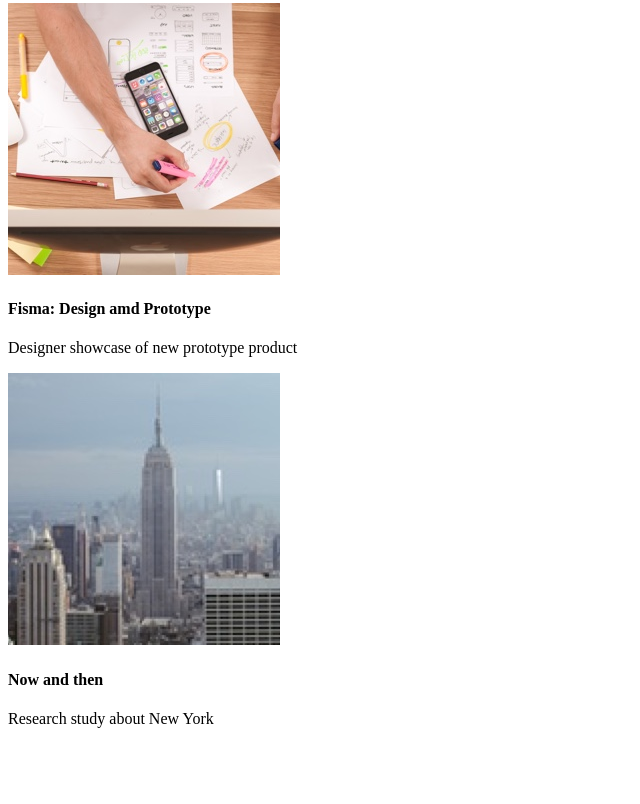
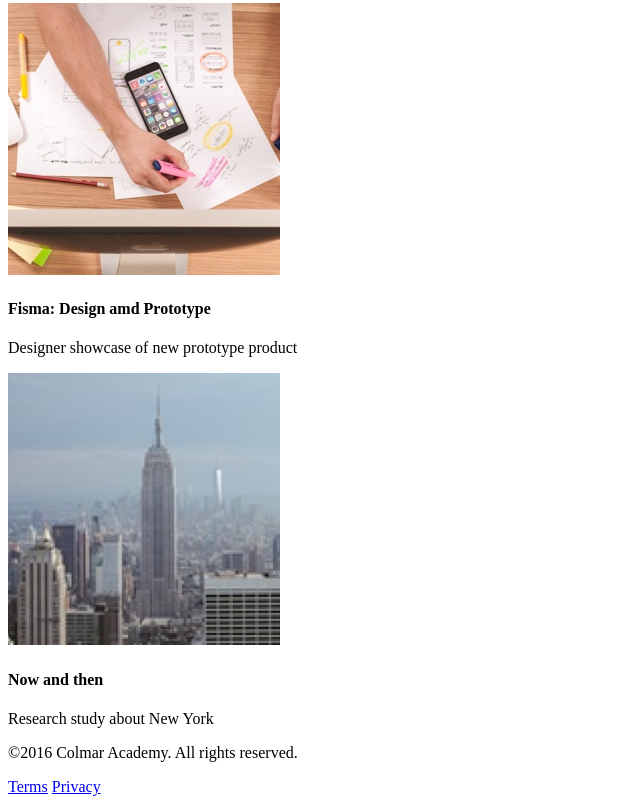
Before and after one commit to fglsn/colmar_academy, a plain HTML site: page index.html in a window 1280 px wide. Shown: the part 5836-6640 px from the top of the page, without its empty margins (0-640 px from the left). Before the commit the page ends 6580 px from the top, so only its background shows below. Drawn offline with Linux system fonts and the light colour scheme.

Commit message:
Modify footer

```diff
--- a/index.html
+++ b/index.html
@@ -204,7 +204,13 @@
 
         <!--Footer-->
         <footer>
-
+            <div class="rights">
+                <p>©2016 Colmar Academy. All rights reserved.</p>
+            </div>
+            <div id="terms">
+                <a href="#">Terms</a>
+                <a href="#">Privacy</a>
+            </div>
         </footer>
     </div>
 </body>
```
